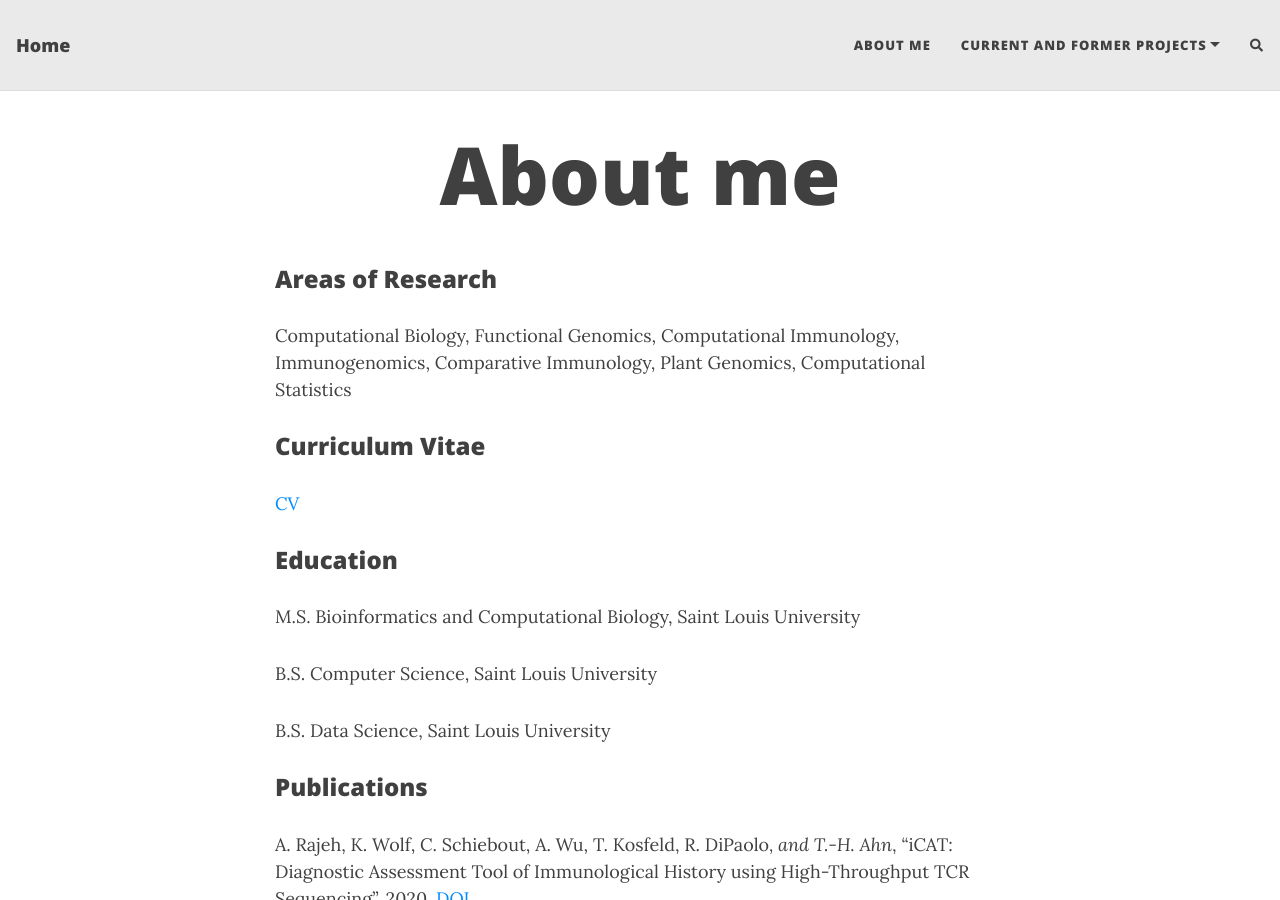
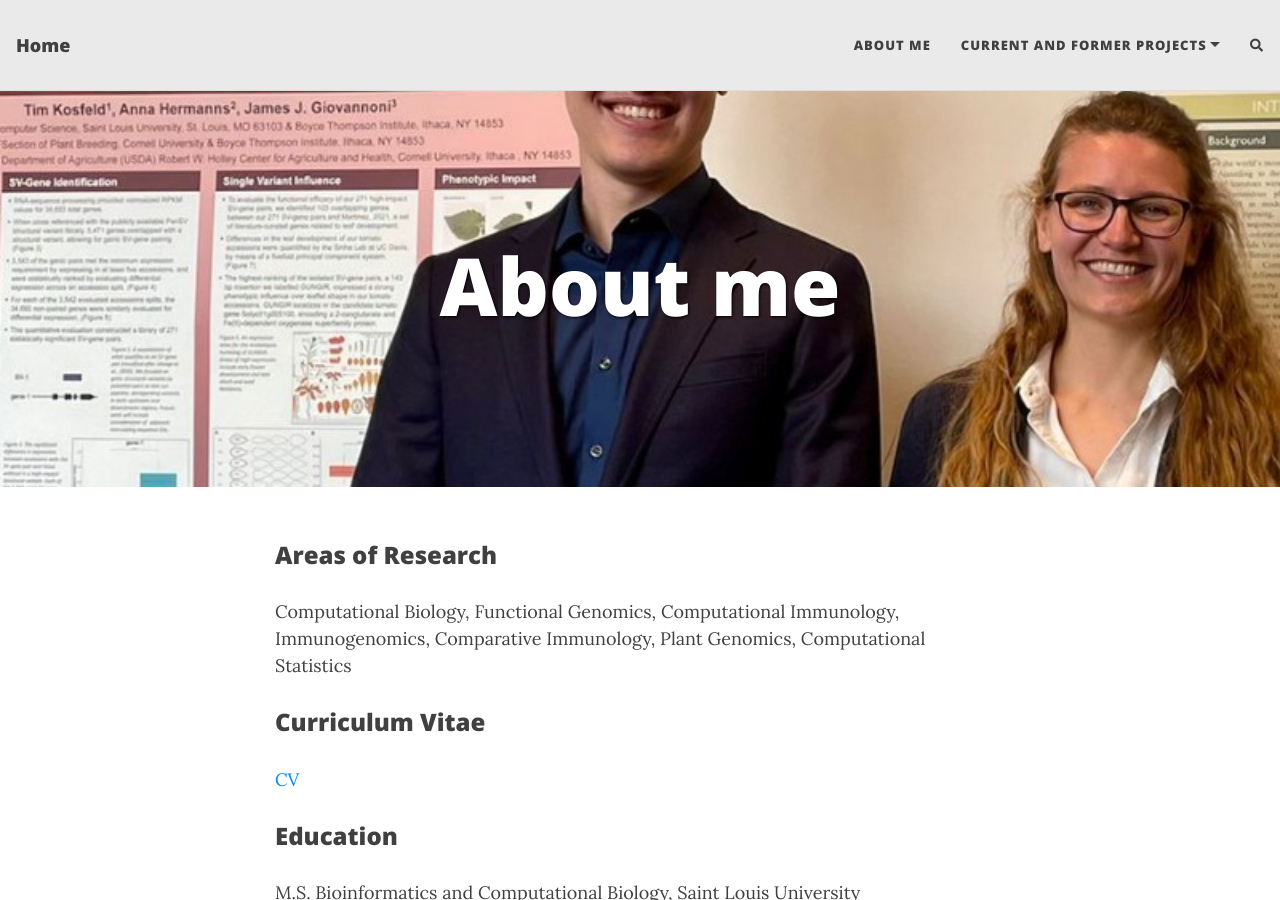
Before and after one commit to TKosfeld/tkosfeld.github.io, a Jekyll site: the page built from aboutme.md, in a window 1280 px wide and 900 px high. Built offline with Jekyll 4.4.1, drawn with Linux system fonts in a browser that asks for light colours; nearby versions of some CDN libraries; comment, search, counter and statistics services are not loaded.

Commit message:
Update aboutme.md

```diff
--- a/aboutme.md
+++ b/aboutme.md
@@ -2,6 +2,7 @@
 layout: page
 title: About me
 # subtitle: Computational Immunologist
+cover-img: /assets/img/me.jpg
 ---
 
 ### Areas of Research
```
